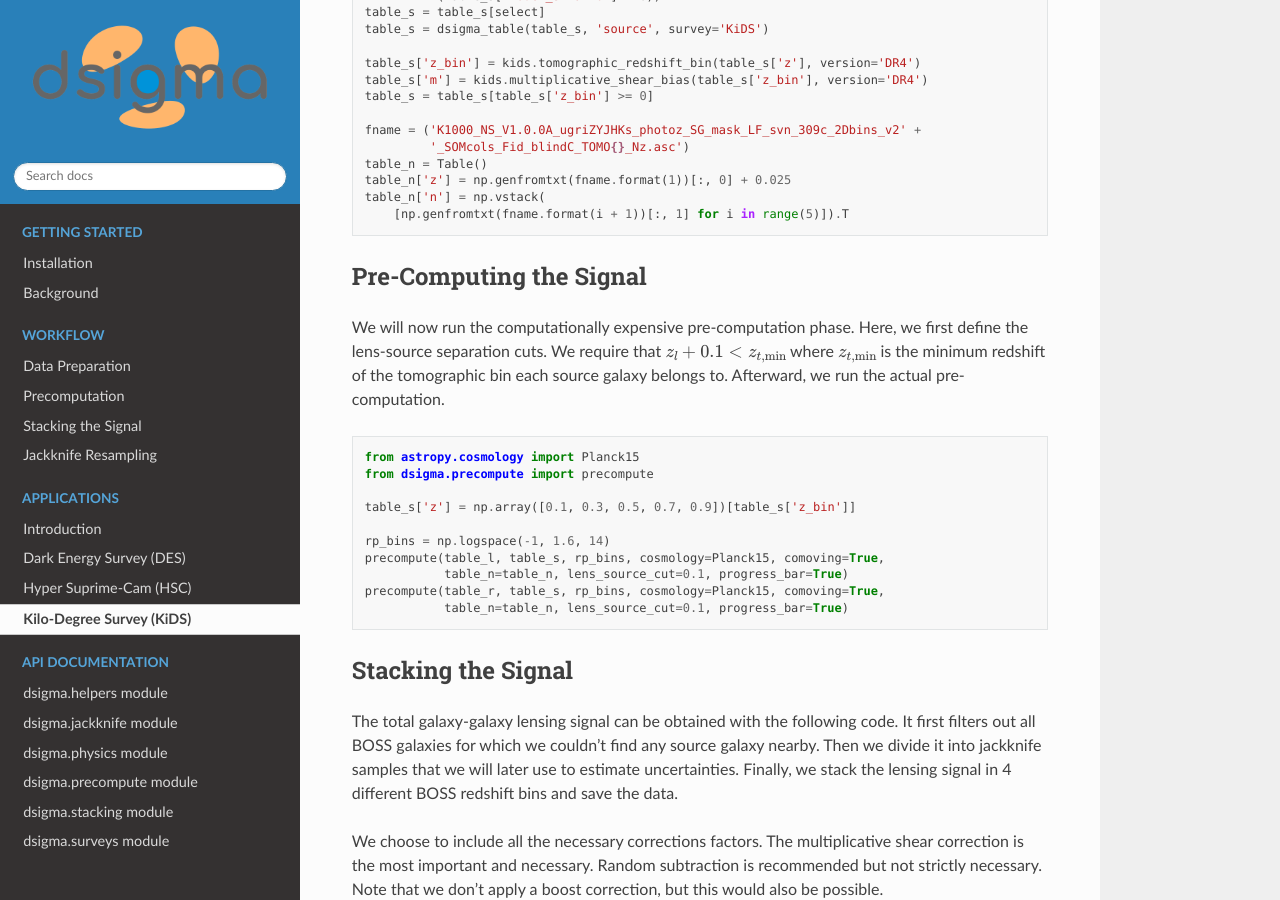
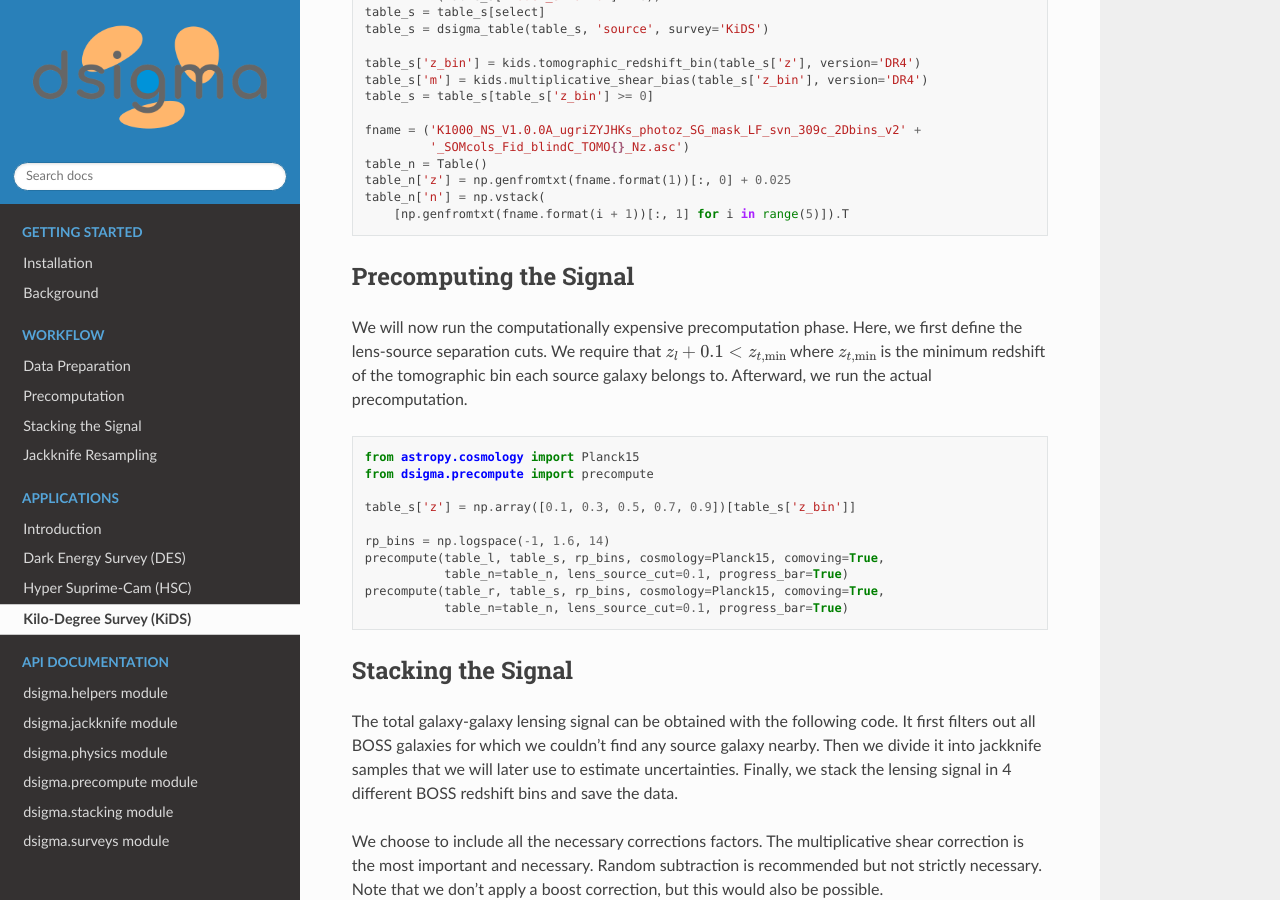
Before and after one commit to johannesulf/dsigma, a Sphinx documentation site: the page built from docs/application_kids.txt, in a window 1280 px wide and 900 px high, scrolled down 898 px. Built offline with Sphinx 7.4.7 and the Read the Docs theme 2.0.0, drawn with Linux system fonts in a browser that asks for light colours.

Commit message:
updated docs

```diff
--- a/docs/application_kids.txt
+++ b/docs/application_kids.txt
@@ -53,11 +53,11 @@ First, we must put the data into a format easily understandable by :code:`dsigma
         [np.genfromtxt(fname.format(i + 1))[:, 1] for i in range(5)]).T
 
 
-************************
-Pre-Computing the Signal
-************************
+***********************
+Precomputing the Signal
+***********************
 
-We will now run the computationally expensive pre-computation phase. Here, we first define the lens-source separation cuts. We require that :math:`z_l + 0.1 < z_{t, \rm min}` where :math:`z_{t, \rm min}` is the minimum redshift of the tomographic bin each source galaxy belongs to. Afterward, we run the actual pre-computation.
+We will now run the computationally expensive precomputation phase. Here, we first define the lens-source separation cuts. We require that :math:`z_l + 0.1 < z_{t, \rm min}` where :math:`z_{t, \rm min}` is the minimum redshift of the tomographic bin each source galaxy belongs to. Afterward, we run the actual precomputation.
 
 .. code-block:: python
 
```
Also changed, not shown: docs/application_des.txt (+4 -4 lines), docs/application_hsc.txt (+4 -4 lines).
